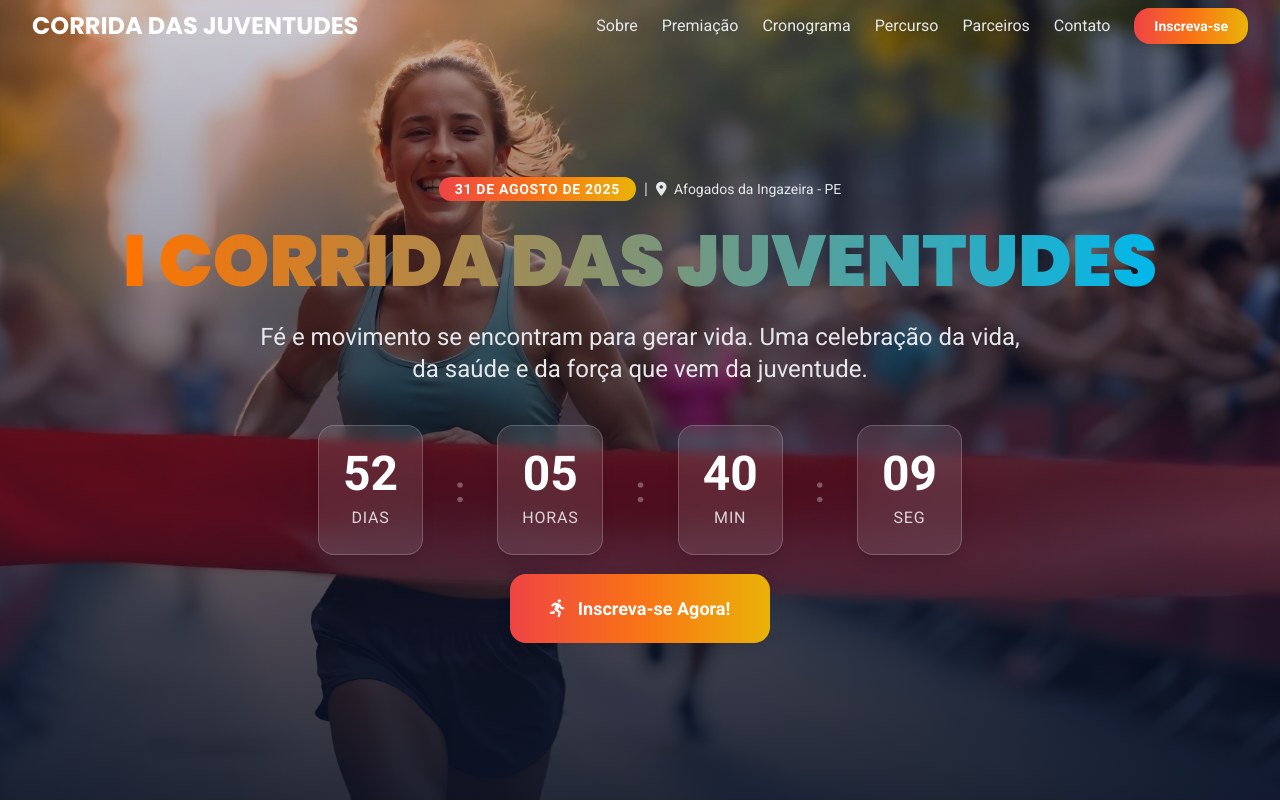
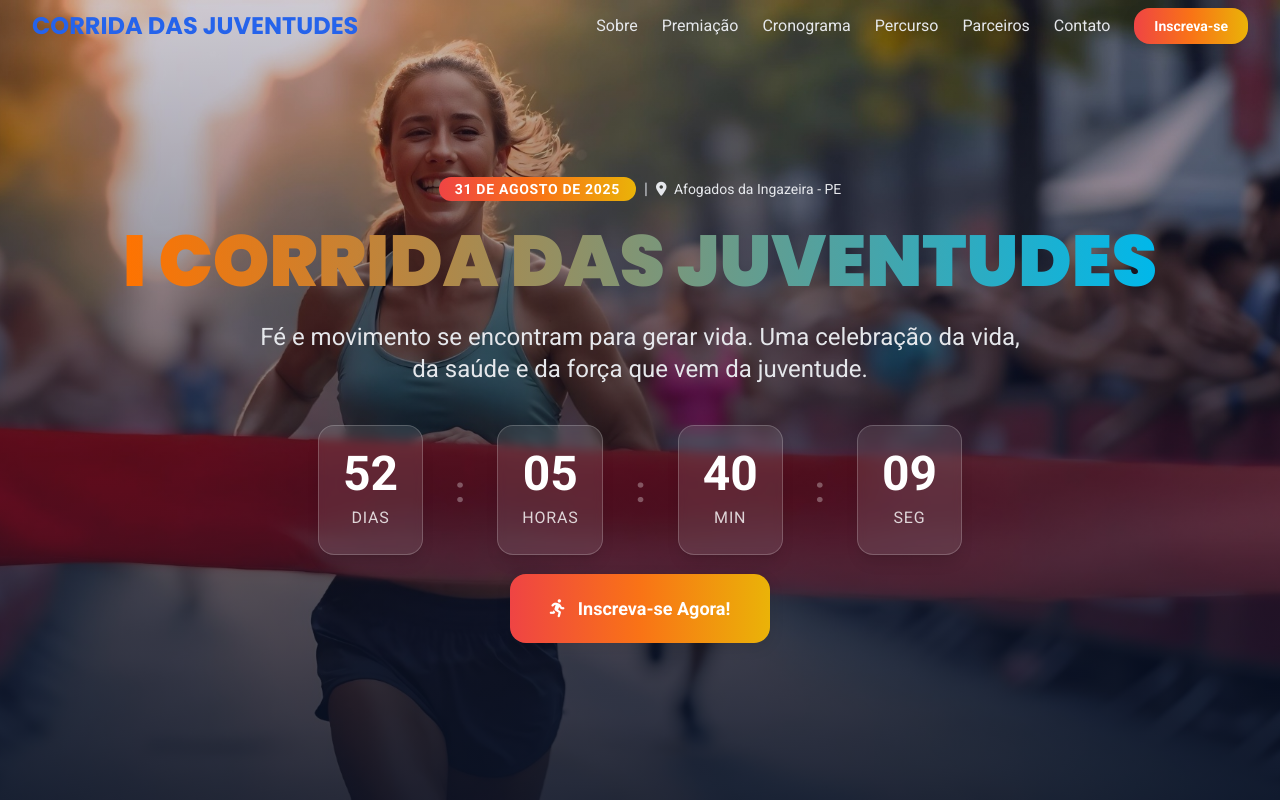
Before and after one commit to zapyeradmin/corrida-das-juventudes, a React (Vite) app: page / in a window 1280 px wide. Shown: the top 802 px of the page. Built offline with nearby package versions, Linux system fonts and the light colour scheme.

Commit message:
Visual edit in Lovable
Edited UI in Lovable

```diff
--- a/src/components/sections/Navigation.tsx
+++ b/src/components/sections/Navigation.tsx
@@ -63,7 +63,7 @@ export const Navigation = () => {
       <header id="mainHeader" className="fixed w-full z-50 transition-all duration-300 ease-in-out py-2">
         <div className="container mx-auto px-4 sm:px-6 lg:px-8">
           <nav className="flex justify-between items-center">
-            <a href="#" className="text-2xl font-bold event-title-font brand-logo text-white">
+            <a href="#" className="text-2xl font-bold event-title-font brand-logo text-blue-600 ">
               CORRIDA DAS JUVENTUDES
             </a>
             <div className="hidden md:flex space-x-6 items-center">
```
